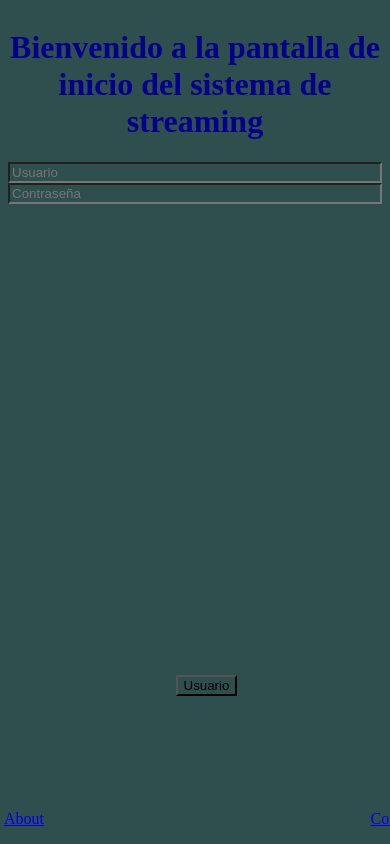
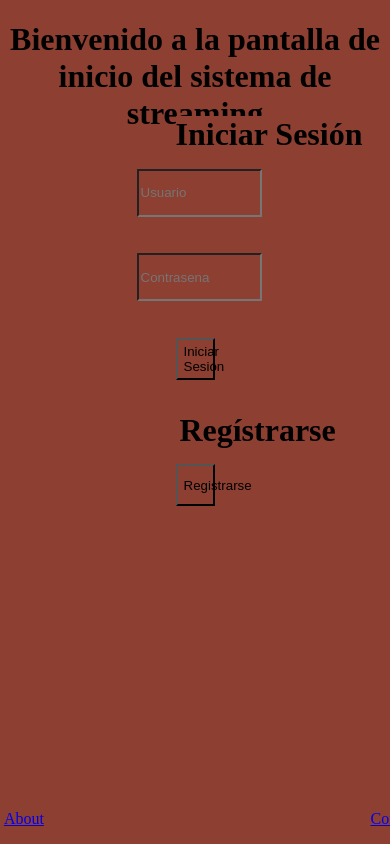
Before and after one commit to Javier19-cmd/Streaming, a React (Create React App) app in the folder client/: page / in a window 390 px wide. Shown: the top 844 px of the page. Built offline with nearby package versions, Linux system fonts and the light colour scheme.

Commit message:
inicio de sesión existoso

```diff
--- a/client/src/index.js
+++ b/client/src/index.js
@@ -8,6 +8,7 @@ import Home from "./pages/Home"
 import Usuario from "./pages/Usuario"
 import About from "./pages/About"
 import Contact from "./pages/Contact"
+import Registro from "./pages/Registro"
 
 const router = createBrowserRouter([
   {
@@ -25,6 +26,10 @@ const router = createBrowserRouter([
   {
     path: "contact",
     element: <Contact/>,
+  },
+  {
+    path: "registro",
+    element: <Registro/>,
   }
 ])
 
--- a/client/src/pages/Home.css
+++ b/client/src/pages/Home.css
@@ -32,18 +32,56 @@
         width: 30%;
         height: 30%;
     }
-}
 
-.home{
-    /* Padre de todos sus elementos */
-    display: grid;
-    align-items: center;
-    mask-position: relative;
+    /*Modificando las propiedades de los inputs*/
+    .InicioSesion{
+        /* Alineando el texto al centro */
+        position: absolute;
+        left: 45%;
+        top: 10%;
+        font-size: 2em;
+    }
+
+    .txtUsuario{
+        /* Alineando el texto al centro */
+        position: absolute;
+        left: 35%;
+        top: 20%;
+        width: 30%;
+        height: 5%;
+    }
+
+    .txtContraseña{
+        /* Alineando el texto al centro */
+        position: absolute;
+        left: 35%;
+        top: 30%;
+        width: 30%;
+        height: 5%;
+    }
+
+    /*Modificando las propiedades de los inputs*/
+    .InicioSesion{
+        /* Alineando el texto al centro */
+        position: absolute;
+        left: 45%;
+        top: 10%;
+        font-size: 2em;
+    }
+
+    .Registro{
+        /* Alineando el texto al centro */
+        position: absolute;
+        left: 46%;
+        top: 40%;
+        font-size: 2em;
+    }
 }
 
 .titulo{
     /* Alineando el texto al centro */
     text-align: center;
+    color: #000;
 }
 
 .about{
@@ -59,3 +97,56 @@
     left: 95%;
     top: 96%;
 }
+
+/*Modificando las propiedades de los inputs*/
+.InicioSesion{
+    /* Alineando el texto al centro */
+    position: absolute;
+    left: 45%;
+    top: 10%;
+    font-size: 2em;
+}
+
+.txtUsuario{
+    /* Alineando el texto al centro */
+    position: absolute;
+    left: 35%;
+    top: 20%;
+    width: 30%;
+    height: 5%;
+}
+
+.txtContraseña{
+    /* Alineando el texto al centro */
+    position: absolute;
+    left: 35%;
+    top: 30%;
+    width: 30%;
+    height: 5%;
+}
+
+.btnIniciarSesion{
+    /* Alineando el texto al centro */
+    position: absolute;
+    left: 45%;
+    top: 40%;
+    width: 10%;
+    height: 5%;
+}
+
+.Registro{
+    /* Alineando el texto al centro */
+    position: absolute;
+    left: 46%;
+    top: 45%;
+    font-size: 2em;
+}
+
+.btnRegistro{
+    /* Alineando el texto al centro */
+    position: absolute;
+    left: 45%;
+    top: 55%;
+    width: 10%;
+    height: 5%;
+}
--- a/client/src/pages/Home.jsx
+++ b/client/src/pages/Home.jsx
@@ -1,17 +1,74 @@
 import { Link } from "react-router-dom"
+import { React, useState, useEffect } from 'react'
 import "./Home.css"
-import imagen1 from "./Assets/Caballo.png"
-import Btn from "./btnUsuario"
+import {
+  useNavigate
+} from "react-router-dom"
 
 const Home = () => {
+
+  const [datos, setDatos] = useState([])
+
+  // Método para probar el get.
+  const getDatos = async () => {
+    try {
+      const response = await fetch("http://localhost:5000/usuarioss")
+      const data = await response.json()
+      setDatos(data)
+      console.log(data)
+    } catch (error) {
+      console.log(error)
+    }
+  }
+
+  // Método para verificar si el usuario existe en la base de datos.
+  const verificarUsuario = async (usuario, contrasena) => {
+
+    // console.log(usuario, contrasena)
+    try {
+      const response = await fetch("http://localhost:5000/usuarioss")
+      const data = await response.json()
+      setDatos(data)
+      console.log(data)
+    } catch (error) {
+      console.log(error)
+    }
+
+    // Recorremos el arreglo de datos para verificar si el usuario existe.
+    for (let i = 0; i < datos.length; i++) {
+      if (datos[i].usuario === usuario && datos[i].contrasena === contrasena) {
+        console.log("Usuario encontrado")
+        console.log(datos[i].usuario)
+        console.log(datos[i].contrasena)
+        return true
+      }
+    }
+  }
+
+  const navigate = useNavigate() // Hook para navegar entre páginas.
+
   return (
-    <div className="home">
+    <div>
       <h1 className="titulo">Bienvenido a la pantalla de inicio del sistema de streaming</h1>
+      <h3 className="InicioSesion">Iniciar Sesión</h3>
       <input type="text" placeholder="Usuario" className="txtUsuario"/>
-      <input type="password" placeholder="Contraseña" className="txtContraseña"/>
+      <input type="password" placeholder="Contrasena" className="txtContraseña"/>
+      {/* Botón que verifica que el usuario y la contraseña estén buenos */}
+      <button className="btnIniciarSesion" onClick={() => {
+          const usuario = document.querySelector(".txtUsuario").value
+          const contrasena = document.querySelector(".txtContraseña").value
+          // console.log(usuario)
+          // console.log(contrasena)
+          if (verificarUsuario(usuario, contrasena)) {
+            console.log("Usuario encontrado")
+          } else {
+            console.log("Usuario no encontrado")
+          }
+      }}>Iniciar Sesión</button>
       <Link to="about" className="about">About</Link>
       <Link to="contact" className="contact">Contacto</Link>
-      <Btn/>
+      <h3 className="Registro">Regístrarse</h3>
+      <button className="btnRegistro" onClick={() => navigate("registro")}>Registrarse</button>
     </div>
   )
 }
--- /dev/null
+++ b/client/src/pages/Registro.css
@@ -0,0 +1,71 @@
+/*Cambiando el color del fondo*/
+*{
+    background-color: #8d3f31;
+}
+
+/*Volviendo responsive ciertos aspectos de la página*/
+@media screen and (max-width: 500px){
+    /*Texto del correo*/
+    .Cor{
+        position: absolute;
+        left: 35%;
+        top: 15%;
+        font-size: 2em;
+    }
+
+    /*Propiedades del input del usuario*/
+    .txtUsuarioo{
+        position: absolute;
+        left: 35%;
+        top: 20%;
+        width: 30%;
+        height: 5%;
+    }
+}
+
+/*Texto del correo*/
+.Cor{
+    position: absolute;
+    left: 35%;
+    top: 15%;
+    font-size: 2em;
+}
+
+/*Propiedades del input del usuario*/
+.txtUsuarioo{
+    position: absolute;
+    left: 35%;
+    top: 20%;
+    width: 30%;
+    height: 5%;
+}
+
+/*Texto de la contraseña*/
+.Con{
+    position: absolute;
+    left: 35%;
+    top: 30%;
+    font-size: 2em;
+}
+
+/*Propiedades del input de la contraseña*/
+.txtContrasenaa{
+    position: absolute;
+    left: 35%;
+    top: 35%;
+    width: 30%;
+    height: 5%;
+}
+
+/*Propiedades del botón de registro*/
+.btnRegistrar{
+    position: absolute;
+    left: 35%;
+    top: 45%;
+    width: 30%;
+    height: 5%;
+    background-color: #f2f2f2;
+    border: none;
+    border-radius: 5px;
+    font-size: 1.5em;
+}
--- /dev/null
+++ b/client/src/pages/Registro.jsx
@@ -0,0 +1,47 @@
+import "./Registro.css";
+
+
+// Método para enviar los datos del usuario a la base de datos.
+const enviarDatos = async (usuario, contrasena) => {
+    try {
+        const response = await fetch("http://localhost:5000/usuariosIns", {
+            method: "POST",
+            headers: {
+                "Content-Type": "application/json"
+            },
+            body: JSON.stringify({
+                usuario: usuario,
+                contrasena: contrasena
+            })
+        })
+        const data = await response.json()
+        console.log(data)
+    } catch (error) {
+        console.log(error)
+    }
+}
+
+// Objetos con los que el usuario interactúa.
+const Registro = () => {
+
+    return (
+        <div>
+            <h1 className="titulo">Bienvenido a la pantalla de registro del sistema de streaming</h1>
+            {/* Formulario para registrar un nuevo usuario */}
+
+            <label className="Cor">Correo</label>
+            <input type="text" placeholder="Usuario" className="txtUsuarioo"/>
+            <label className="Con">Contraseña</label>
+            <input type="password" placeholder="Contrasena" className="txtContrasenaa"/>
+            <button className="btnRegistrar" onClick={
+                () => {
+                    const usuario = document.querySelector(".txtUsuarioo").value
+                    const contrasena = document.querySelector(".txtContrasenaa").value
+                    enviarDatos(usuario, contrasena)
+                }
+            }>Registrar</button>
+        </div>
+    )
+}
+
+export default Registro
--- a/client/src/pages/btnUsuario.jsx
+++ b/client/src/pages/btnUsuario.jsx
@@ -1,5 +1,4 @@
 import {
-    redirect,
     useNavigate
 } from "react-router-dom"
 import "./btn.css"
```
Also changed, not shown: 1 other file (tests, documents, lock files or other folders).
